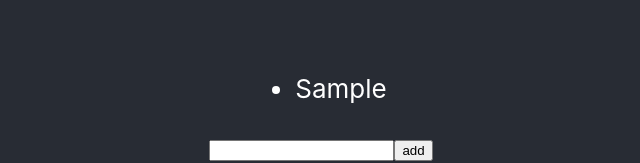
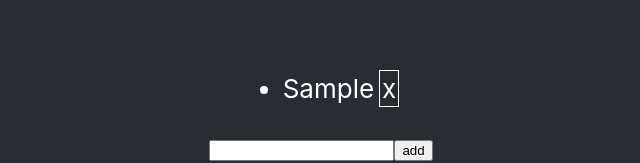
Before and after one commit to geoPopa/labels, a React (Create React App) app: page / in a window 1280 px wide. Both pictures are taken after typing "Sample" into the empty fields and a click on the button "add". Shown: the part 136-299 px from the top of the page, without its empty margins (319-959 px from the left). Built offline with nearby package versions, Linux system fonts and the light colour scheme.

Commit message:
remove functionality

```diff
--- a/src/App.css
+++ b/src/App.css
@@ -36,3 +36,14 @@
     transform: rotate(360deg);
   }
 }
+
+.label-list-container li {
+  text-align: left;
+}
+
+.label-list-container .delete-handle {
+  margin-left: 5px;
+  border: 1px solid;
+  padding: 2px;
+  cursor: pointer;
+}
--- a/src/App.tsx
+++ b/src/App.tsx
@@ -12,7 +12,7 @@ function App() {
   return (
     <div className="App">
       <header className="App-header">
-        <List labels={labels} />
+        <List labels={labels} setLabels={setLabels} />
         <Add labels={labels} setLabels={setLabels} />
         <img src={logo} className="App-logo" alt="logo" />
       </header>
--- a/src/label/list.tsx
+++ b/src/label/list.tsx
@@ -1,18 +1,18 @@
-import React, { Component } from "react";
+import React from "react";
 
 
 
-export default class List extends React.Component<{ labels: string[] }, { labels: string[] }> {
-    constructor(props: { labels: string[] }) {
-        super(props);
-
-        this.state = {
-            labels: [],
-        };
-    }
+export default class List extends React.Component<
+    { setLabels: CallableFunction, labels: string[] }
+> {
+    removeLabel = (label: string) => this.props.setLabels(this.props.labels.filter(entry => entry !== label));
     render() {
         return (<ul className="label-list-container">
-            {(this.props.labels ?? []).map((entry: any, index: number) => <li key={index}>{entry}</li>)}
+            {(this.props.labels ?? []).map((entry: any, index: number) =>
+                <li key={index}>
+                    {entry}
+                    <span className="delete-handle" onClick={() => this.removeLabel(entry)}>x</span>
+                </li>)}
         </ul>);
     }
 }
```
